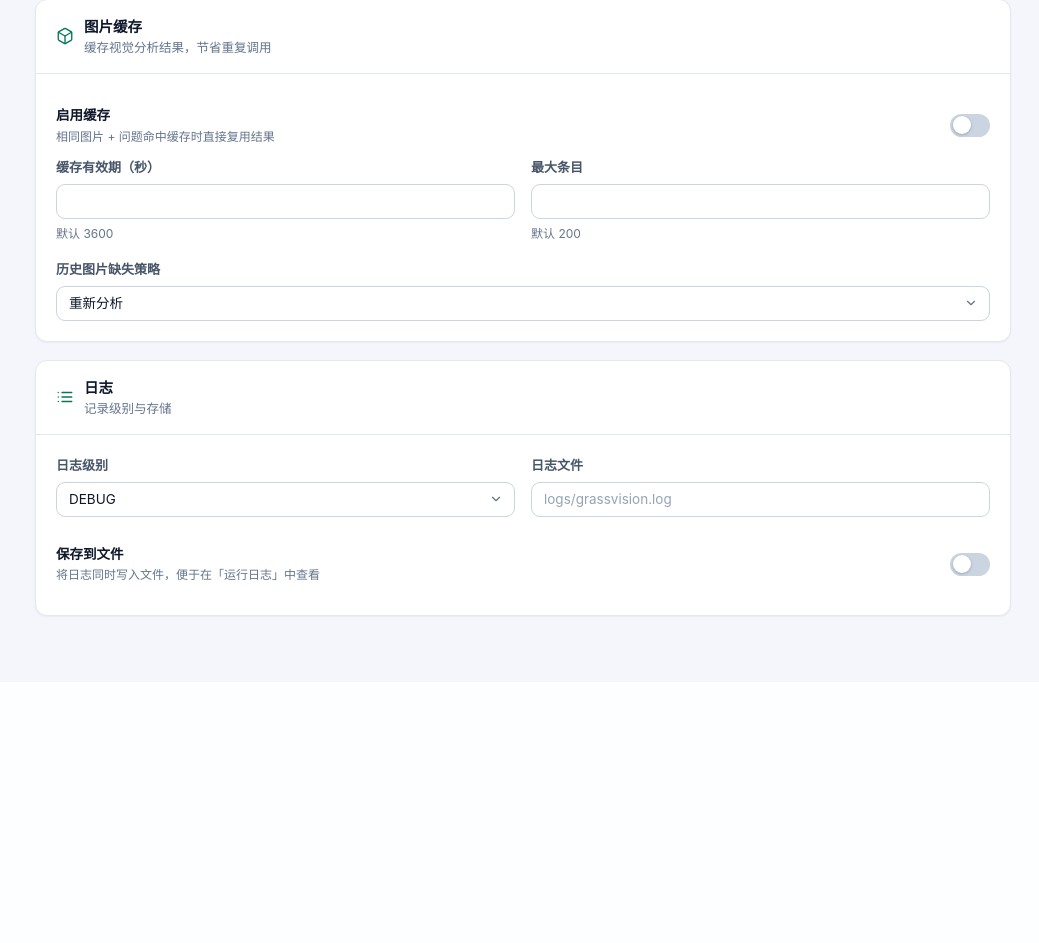
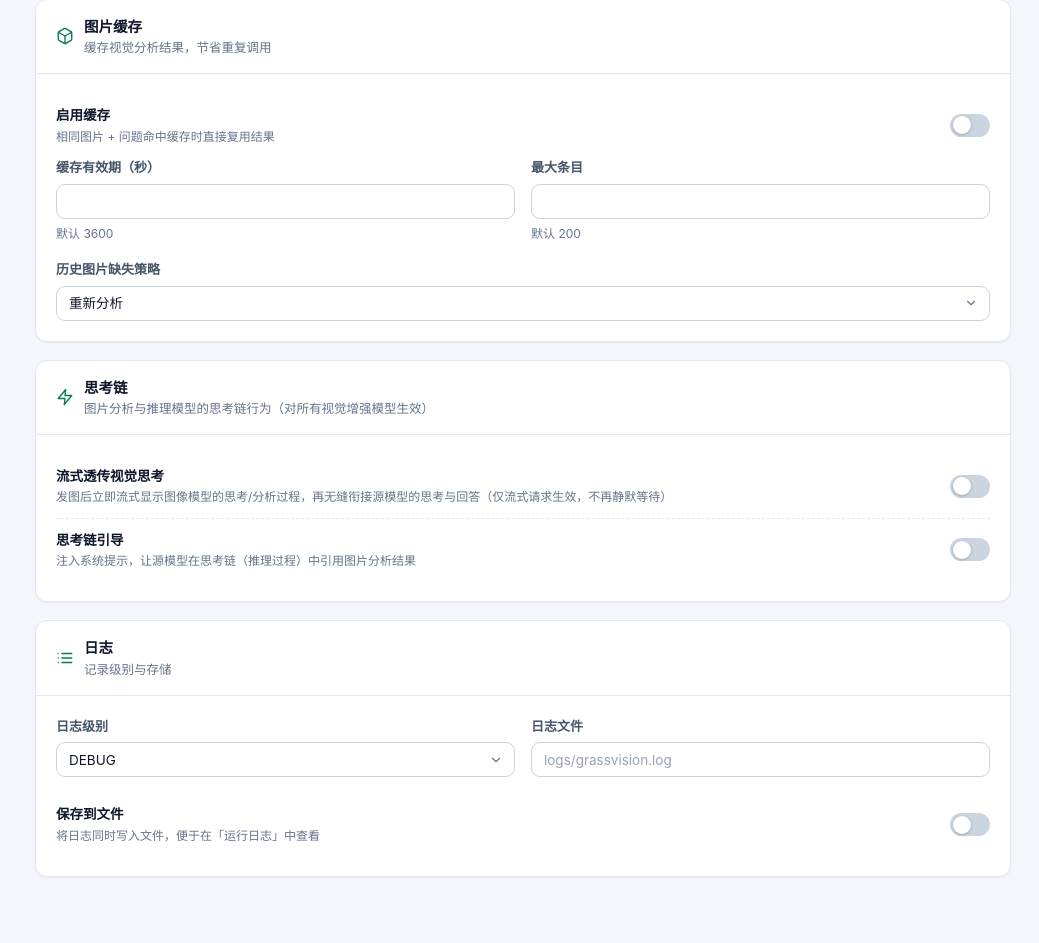
Before and after one commit to moduqishi/GrassVison, a Python web app: template templates/settings.html in a window 1280 px wide. Shown: the part 1119-2062 px from the top of the page, without its empty margins (241-1280 px from the left). Before the commit the page ends 1736 px from the top, so only its background shows below. Run offline with Jinja, Linux system fonts and the light colour scheme; the template is opened without the code that fills it, so the values that code supplies are empty.

Commit message:
思考链设置改为全局：thinking_guidance 与 stream_vision_thinking 从模型级迁移到系统设置(image 段)，对所有视觉增强模型生效

```diff
--- a/app/schemas.py
+++ b/app/schemas.py
@@ -40,8 +40,6 @@ class EnhancedModelConfig(BaseModel):
     vision_model: str = ""
     vision_prompt: str = "prompts/default.txt"
     vision_failure_mode: Literal["error", "skip"] = "error"
-    thinking_guidance: bool = False  # 注入系统提示，引导源模型在思考链中引用图片分析
-    stream_vision_thinking: bool = False  # 流式透传视觉模型的思考/分析过程，再无缝衔接源模型
     replace_response_model: bool = True
     cache_prompt: str | None = None
 
@@ -82,6 +80,8 @@ class ImageConfig(BaseModel):
     analysis_scope: str = "latest_user_message"
     historical_cache_miss: Literal["analyze", "drop", "error"] = "analyze"
     comparison_strategy: str = "source_model"
+    thinking_guidance: bool = False  # 注入系统提示，引导源模型在思考链中引用图片分析
+    stream_vision_thinking: bool = False  # 流式透传视觉模型的思考/分析过程，再无缝衔接源模型
     vision_cache: VisionCacheConfig = Field(default_factory=VisionCacheConfig)
 
 
--- a/templates/settings.html
+++ b/templates/settings.html
@@ -171,6 +171,33 @@
         </div>
     </div>
 
+    <!-- 思考链 -->
+    <div class="card">
+        <div class="card-head">
+            <svg class="icon"><use href="#i-zap"/></svg>
+            <div>
+                <div class="card-title">思考链</div>
+                <div class="card-title-sub">图片分析与推理模型的思考链行为（对所有视觉增强模型生效）</div>
+            </div>
+        </div>
+        <div class="card-body">
+            <div class="switch-row">
+                <div>
+                    <div class="switch-label">流式透传视觉思考</div>
+                    <div class="switch-desc">发图后立即流式显示图像模型的思考/分析过程，再无缝衔接源模型的思考与回答（仅流式请求生效，不再静默等待）</div>
+                </div>
+                <label class="switch"><input type="checkbox" x-model="form.image.stream_vision_thinking"><span class="track"></span></label>
+            </div>
+            <div class="switch-row" style="margin-bottom:0">
+                <div>
+                    <div class="switch-label">思考链引导</div>
+                    <div class="switch-desc">注入系统提示，让源模型在思考链（推理过程）中引用图片分析结果</div>
+                </div>
+                <label class="switch"><input type="checkbox" x-model="form.image.thinking_guidance"><span class="track"></span></label>
+            </div>
+        </div>
+    </div>
+
     <!-- 日志 -->
     <div class="card">
         <div class="card-head">
```
Also changed, not shown: app/proxy.py (+5 -5 lines), config.example.yaml (+2 -6 lines), templates/models.html (+2 -16 lines).
